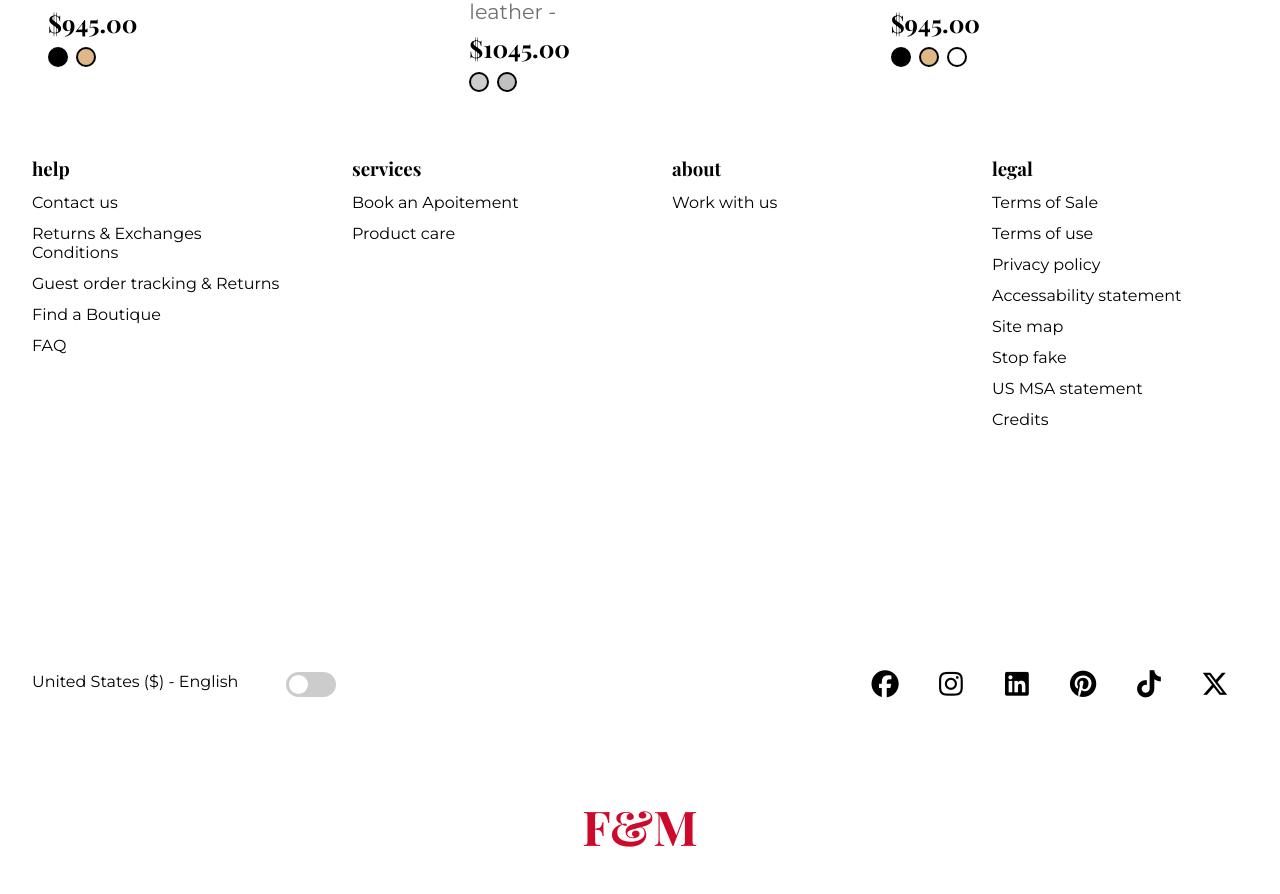
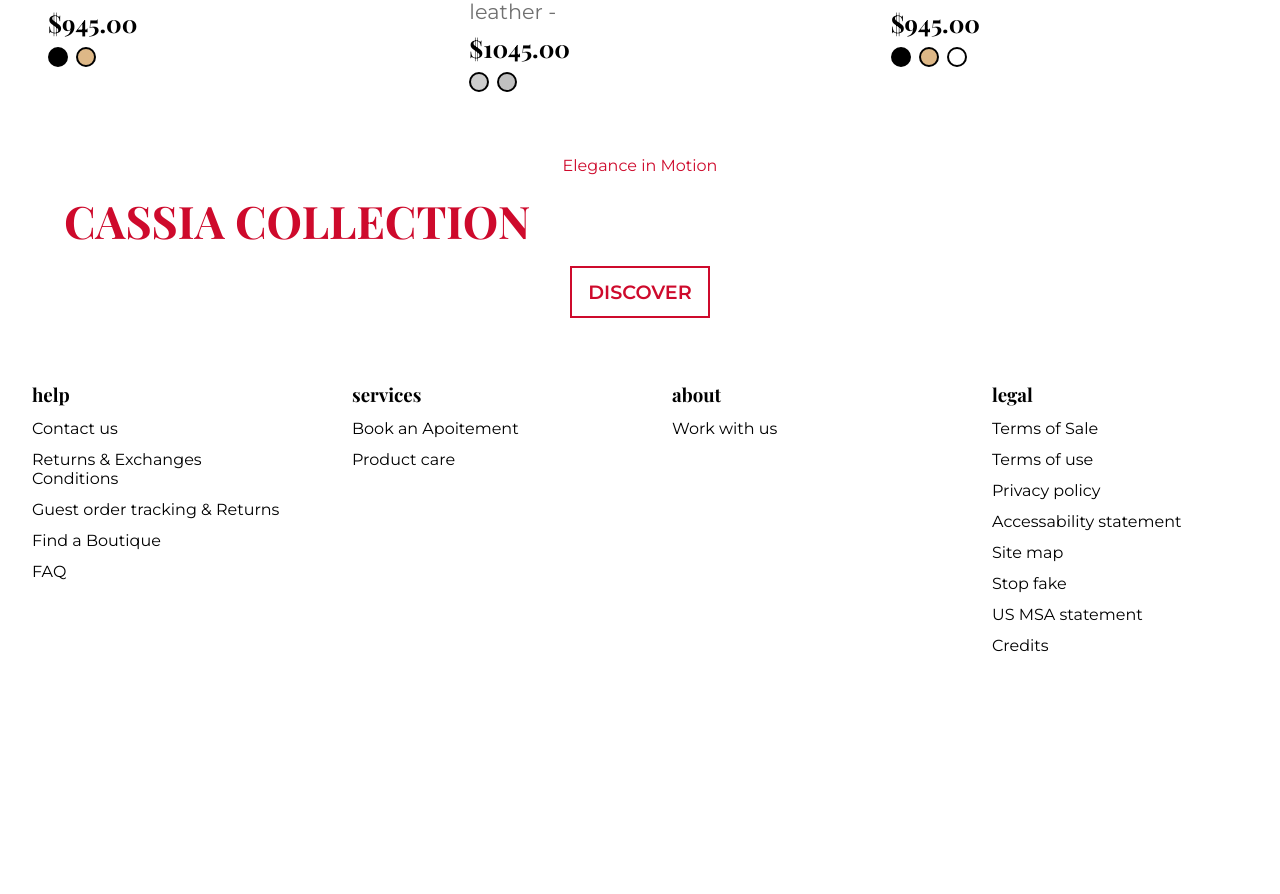
Before and after one commit to yusef-codes10/f-and-m, a Vue app: page / in a window 1280 px wide. Shown: the part 1385-2279 px from the top of the page. Built offline with nearby package versions, Linux system fonts and the light colour scheme.

Commit message:
publish section is simialr to the hero section?

```diff
--- a/src/App.vue
+++ b/src/App.vue
@@ -3,12 +3,14 @@ import FHeader from './components/FHeader.vue'
 import HeroSection from './components/HeroSection.vue'
 import ProducsContainer from './components/ProducsContainer.vue'
 import FFooter from './components/FFooter.vue'
+import PublishSection from './components/PublishSection.vue'
 </script>
 
 <template>
   <FHeader />
   <HeroSection />
   <ProducsContainer />
+  <PublishSection />
   <FFooter />
 </template>
 
--- a/src/components/PublishSection.vue
+++ b/src/components/PublishSection.vue
@@ -1,5 +1,54 @@
 <script setup></script>
 
-<template><p></p></template>
+<template>
+  <div class="cta-section">
+    <p>Elegance in Motion</p>
+    <h1>CASSIA COLLECTION</h1>
+    <div class="discover-btn">
+      <button>DISCOVER</button>
+    </div>
+  </div>
+</template>
 
-<style scoped></style>
+<style scoped>
+.cta-section {
+  padding: 2rem 4rem;
+  /* border: 2px solid red; */
+  /* text-align: center; */
+  display: flex;
+  flex-direction: column;
+  gap: 1rem;
+}
+
+.cta-section h1 {
+  font-size: clamp(1.3rem, 4vw + 1rem, 2.8rem);
+  font-weight: 900;
+  color: var(--brand-color);
+}
+
+.cta-section p {
+  text-align: center;
+  color: var(--brand-color);
+}
+
+.discover-btn {
+  display: flex;
+  justify-content: center;
+}
+.discover-btn button {
+  background-color: transparent;
+  border-color: var(--bg-color);
+  border: 2px solid;
+  padding: 12px 16px;
+  cursor: pointer;
+  color: var(--brand-color);
+  font-size: 1.2rem;
+  font-weight: 600;
+  transform: all 0.6s;
+}
+
+.discover-btn button:hover {
+  background-color: var(--text-color);
+  color: var(--bg-color);
+}
+</style>
```
